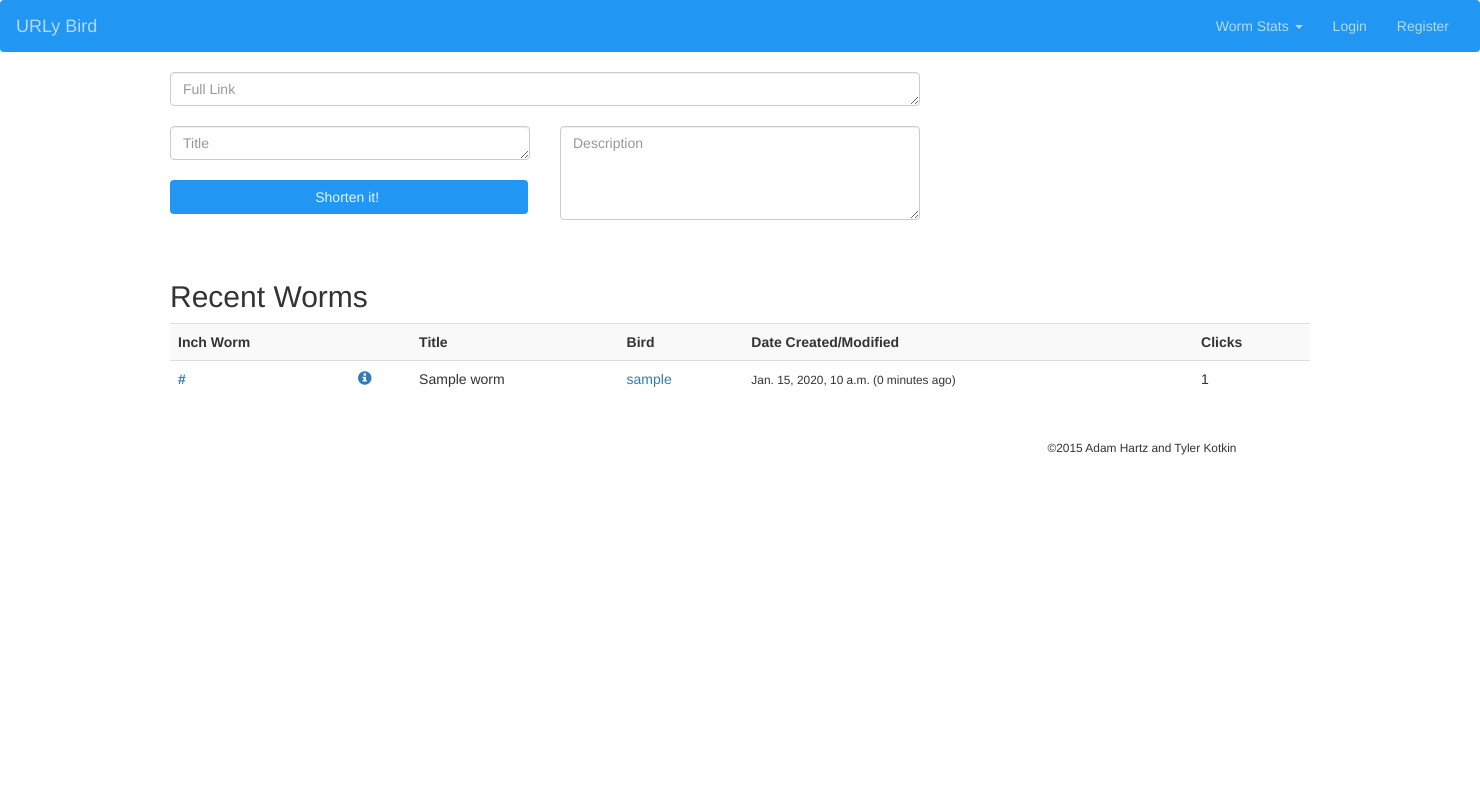
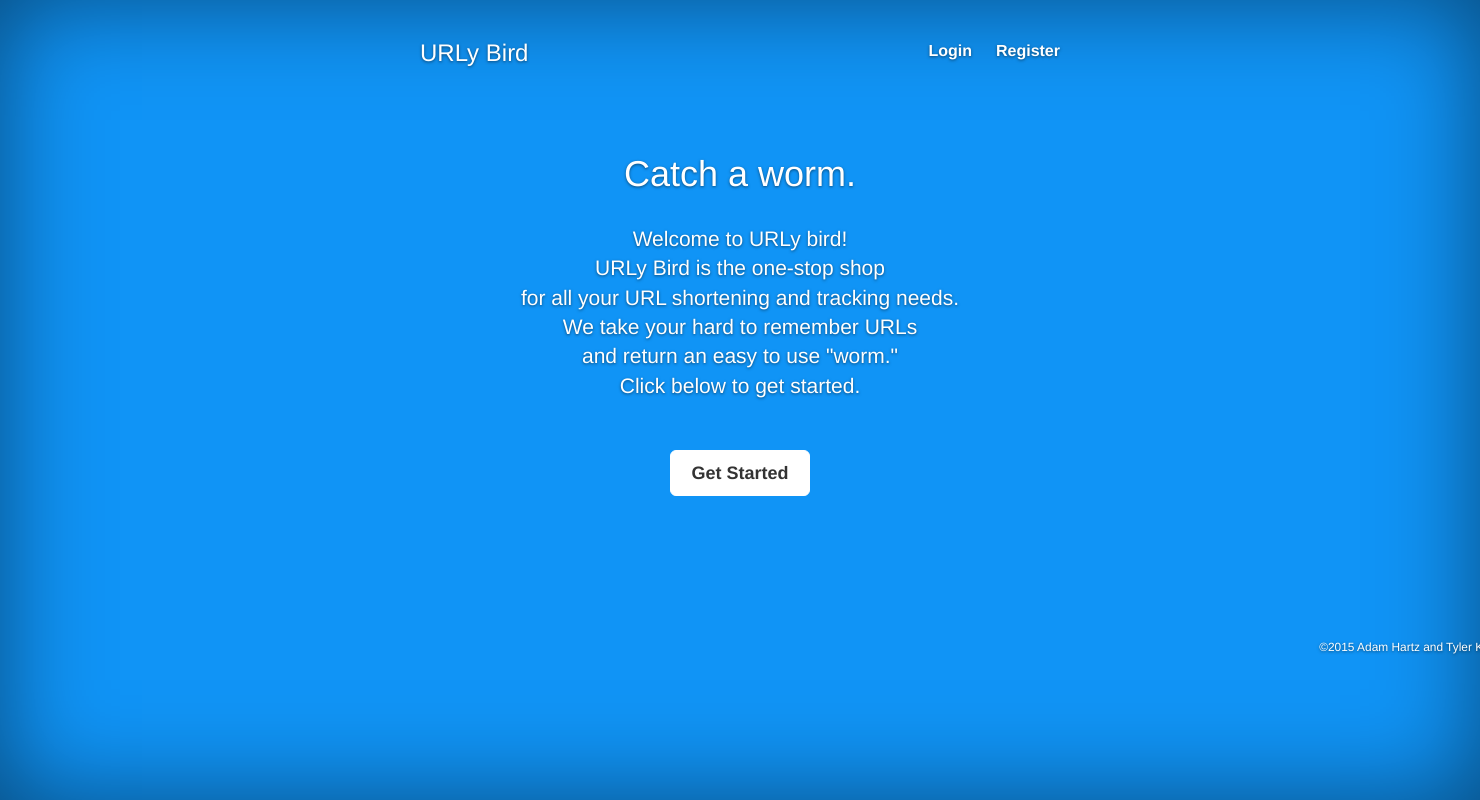
Before and after one commit to ahartz1/urly-bird, a Django app: page / in a window 1480 px wide; the page is wider, and only the part inside the window is pictured. Run offline with Django 3.2, Linux system fonts and the light colour scheme; tables that the repository leaves empty hold one stand-in row (values such as "Sample post"); some libraries are stand-ins or nearby versions.

Commit message:
homepage built

```diff
--- /dev/null
+++ b/urlybird/bookmarks/templates/bookmarks/home.html
@@ -0,0 +1,69 @@
+{% load staticfiles %}
+<!DOCTYPE html>
+{% load bootstrap3 %}
+{% load bootstrap_themes %}
+{% bootstrap_styles theme='paper' type='min.css' %}
+{% bootstrap_css %}
+{% bootstrap_javascript jquery=True %}
+
+<html lang="en">
+
+<head>
+  <meta charset="utf-8">
+  <meta http-equiv="X-UA-Compatible" content="IE=edge">
+  <meta name="viewport" content="width=device-width, initial-scale=1">
+  <title>{% block title %}URLy Bird{% endblock %}</title>
+  <link rel="stylesheet" type="text/css" href="{% static 'style2.css' %}" />
+</head>
+<body>
+
+
+
+  <div class="site-wrapper">
+
+        <div class="site-wrapper-inner">
+
+          <div class="cover-container">
+
+            <div class="masthead clearfix">
+              <div class="inner">
+                <h3 class="masthead-brand">URLy Bird</h3>
+                <nav>
+                  <ul class="nav masthead-nav">
+                  {% if user.is_authenticated %}
+                    <li><a href="{% url 'bird_list' user.pk %}">{{ user.username }}</a></li>
+                    <li><a href="{% url 'user_logout' %}">Logout</a></li>
+                  {% else %}
+                    <li><a href="{% url 'user_login' %}">Login</a></li>
+                    <li><a href="{% url 'user_register' %}">Register</a></li>
+                  {% endif %}
+                  </ul>
+                </nav>
+              </div>
+            </div>
+
+            <div class="inner cover">
+              <h1 class="cover-heading">Catch a worm.</h1>
+              <br>
+              <p class="lead">Welcome to URLy bird! <br> URLy Bird is the one-stop shop <br> for all your URL shortening and tracking needs.<br> We take your hard to remember URLs <br> and return an easy to use "worm." <br> Click below to get started. </p>
+              <p class="lead">
+                <br>
+                <a href="{% url 'recent_worms' %}" class="btn btn-lg btn-default">Get Started</a>
+              </p>
+            </div>
+
+
+
+</body>
+<footer>
+  <div class="container">
+    <div class="row">
+      <div class="col-md-9"></div>
+      <div class="col-md-3 pull-right">
+        <br><br><br><br><br><br>
+        <p><small>&copy;2015 Adam Hartz and Tyler Kotkin</small></p>
+      </div>
+    </div>
+  </div>
+</footer>
+</html>
--- a/urlybird/bookmarks/urls.py
+++ b/urlybird/bookmarks/urls.py
@@ -24,7 +24,9 @@ urlpatterns = [
 
     url(r'^popbirds$', bviews.TopBirdsListView.as_view(), name='top_birds'),
 
-    url(r'^$', bviews.WormListView.as_view(), name='recent_worms'),
+    url(r'^recent$', bviews.WormListView.as_view(), name='recent_worms'),
+
+    url(r'^$', bviews.home, name='home'),
 
     url(r'^(?P<slink>[A-Za-z0-9]{7})$',
         bviews.redirect_slink, name='redirect_slink')
--- a/urlybird/bookmarks/views.py
+++ b/urlybird/bookmarks/views.py
@@ -99,6 +99,10 @@ class ClickListView(generic.ListView):
         return Click.objects.filter(worm=Worm.objects.get(
             pk=self.kwargs['pk'])).order_by('-timestamp') \
             .prefetch_related('worm', 'user')
+
+
+def home(request):
+    return render(request, 'bookmarks/home.html')
 
 
 def add_worm(request):
--- /dev/null
+++ b/urlybird/static/style2.css
@@ -0,0 +1,163 @@
+/*
+ * Globals
+ */
+
+/* Links */
+a,
+a:focus,
+a:hover {
+  color: #fff;
+}
+
+/* Custom default button */
+.btn-default,
+.btn-default:hover,
+.btn-default:focus {
+  color: #333;
+  text-shadow: none; /* Prevent inheritence from `body` */
+  background-color: #fff;
+  border: 1px solid #fff;
+}
+
+
+/*
+ * Base structure
+ */
+
+html,
+body {
+  height: 100%;
+  background-color: #1094F6;
+}
+body {
+  color: #fff;
+  text-align: center;
+  text-shadow: 0 1px 3px rgba(0,0,0,.5);
+}
+
+/* Extra markup and styles for table-esque vertical and horizontal centering */
+.site-wrapper {
+  display: table;
+  width: 100%;
+  height: 100%; /* For at least Firefox */
+  min-height: 100%;
+  -webkit-box-shadow: inset 0 0 100px rgba(0,0,0,.5);
+          box-shadow: inset 0 0 100px rgba(0,0,0,.5);
+}
+.site-wrapper-inner {
+  display: table-cell;
+  vertical-align: top;
+}
+.cover-container {
+  margin-right: auto;
+  margin-left: auto;
+}
+
+/* Padding for spacing */
+.inner {
+  padding: 30px;
+}
+
+
+/*
+ * Header
+ */
+.masthead-brand {
+  margin-top: 10px;
+  margin-bottom: 10px;
+}
+
+.masthead-nav > li {
+  display: inline-block;
+}
+.masthead-nav > li + li {
+  margin-left: 20px;
+}
+.masthead-nav > li > a {
+  padding-right: 0;
+  padding-left: 0;
+  font-size: 16px;
+  font-weight: bold;
+  color: #fff; /* IE8 proofing */
+  color: #fff;
+  border-bottom: 2px solid transparent;
+}
+.masthead-nav > li > a:hover,
+.masthead-nav > li > a:focus {
+  background-color: transparent;
+  border-bottom-color: #a9a9a9;
+  border-bottom-color: rgba(255,255,255,.25);
+}
+.masthead-nav > .active > a,
+.masthead-nav > .active > a:hover,
+.masthead-nav > .active > a:focus {
+  color: #fff;
+  border-bottom-color: #fff;
+}
+
+@media (min-width: 768px) {
+  .masthead-brand {
+    float: left;
+  }
+  .masthead-nav {
+    float: right;
+  }
+}
+
+
+/*
+ * Cover
+ */
+
+.cover {
+  padding: 0 20px;
+}
+.cover .btn-lg {
+  padding: 10px 20px;
+  font-weight: bold;
+}
+
+
+/*
+ * Footer
+ */
+
+.mastfoot {
+  color: #999; /* IE8 proofing */
+  color: rgba(255,255,255,.5);
+}
+
+
+/*
+ * Affix and center
+ */
+
+@media (min-width: 768px) {
+  /* Pull out the header and footer */
+  .masthead {
+    position: fixed;
+    top: 0;
+  }
+  .mastfoot {
+    position: fixed;
+    bottom: 0;
+  }
+  /* Start the vertical centering */
+  .site-wrapper-inner {
+    vertical-align: middle;
+  }
+  /* Handle the widths */
+  .masthead,
+  .mastfoot,
+  .cover-container {
+    width: 100%; /* Must be percentage or pixels for horizontal alignment */
+  }
+}
+
+@media (min-width: 992px) {
+  .masthead,
+  .mastfoot,
+  .cover-container {
+    width: 700px;
+  }
+}
--- a/urlybird/templates/base.html
+++ b/urlybird/templates/base.html
@@ -26,7 +26,7 @@
         <span class="icon-bar"></span>
         <span class="icon-bar"></span>
       </button>
-      <a class="navbar-brand" href="{% url 'recent_worms' %}">URLy Bird</a>
+      <a class="navbar-brand" href="{% url 'home' %}">URLy Bird</a>
     </div>
 
     <div class="collapse navbar-collapse" id="bs-example-navbar-collapse-2">
```
